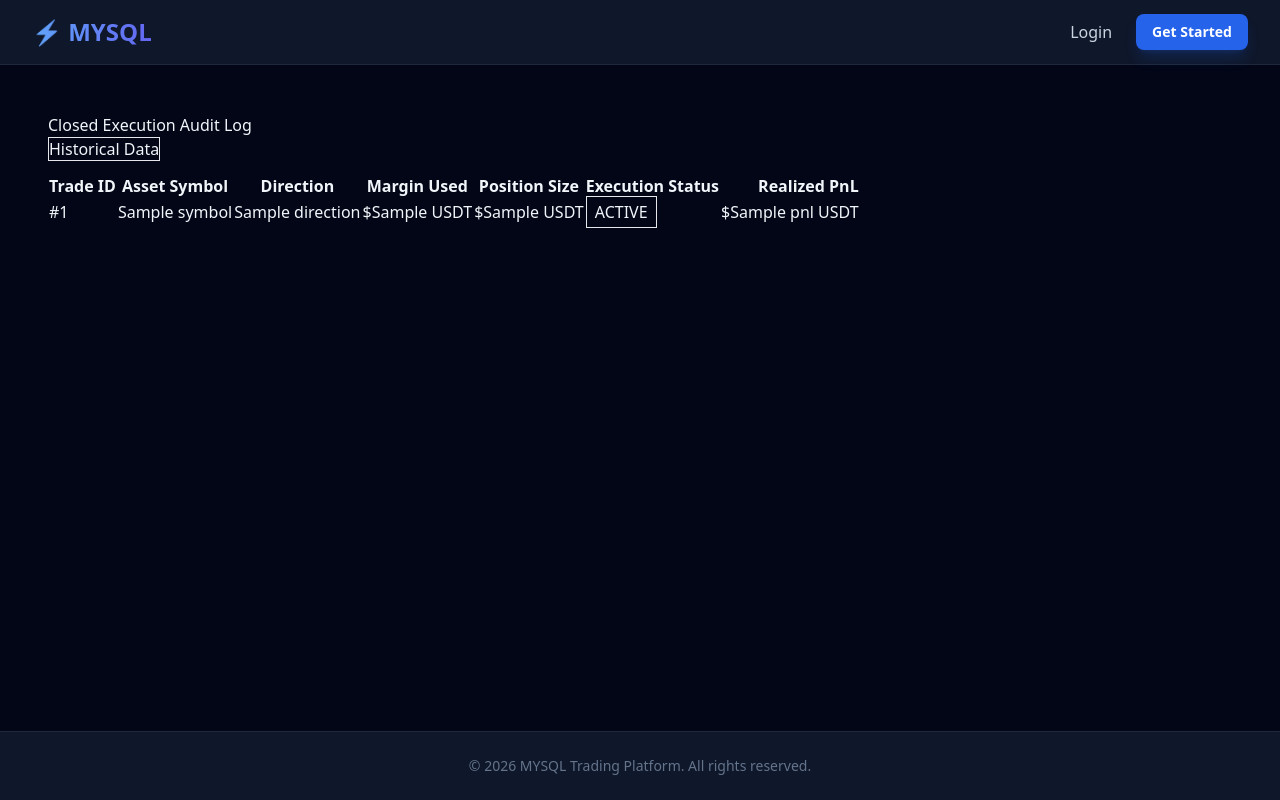
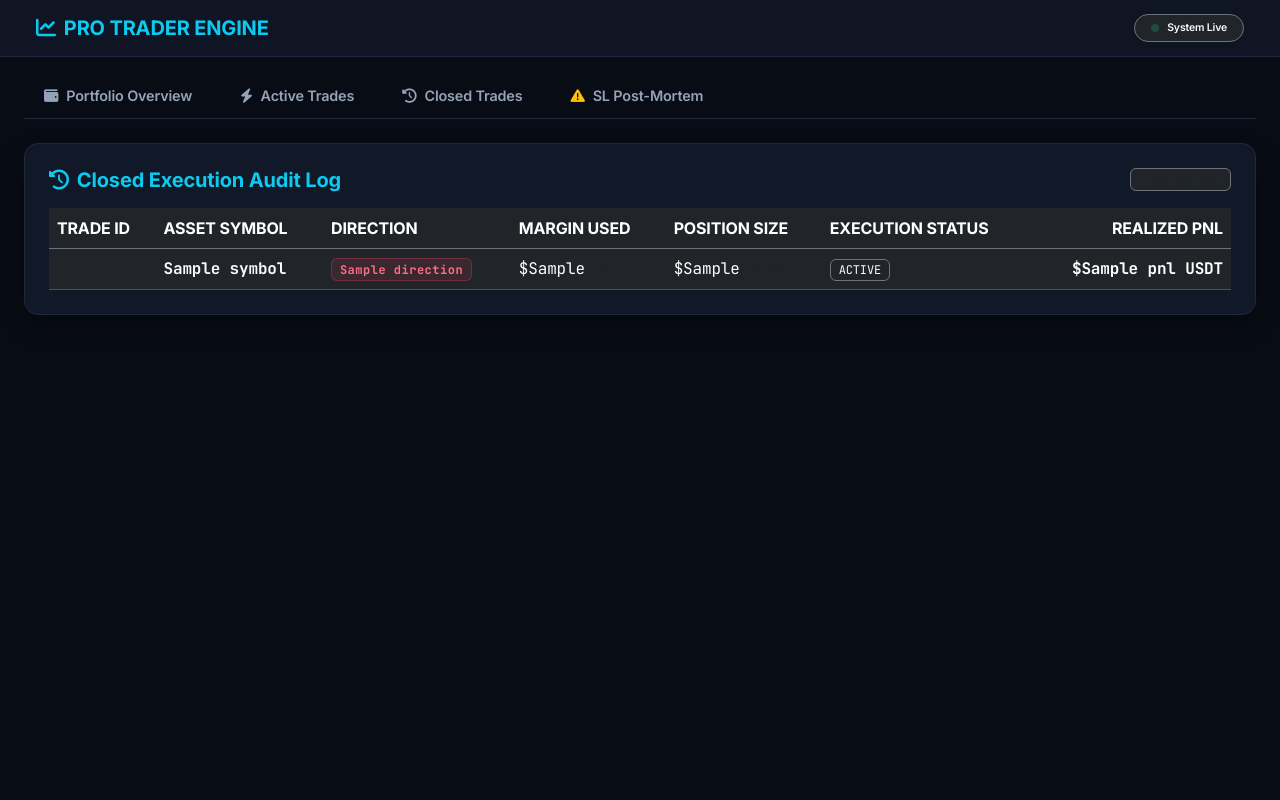
Before and after one commit to robo-bhai/hadi_n, a Flask app: template templates/closed_trades.html in a window 1280 px wide. Run offline with Flask 3, Linux system fonts and the light colour scheme; the template is opened without the code that fills it: most values are stand-ins (such as "Sample title", 1, 10 or a date in 2020); some libraries are stand-ins or nearby versions.

Commit message:
Add templates files

```diff
--- a/templates/base.html
+++ b/templates/base.html
@@ -3,43 +3,159 @@
 <head>
     <meta charset="UTF-8">
     <meta name="viewport" content="width=device-width, initial-scale=1.0">
-    <title>{% block title %}Mysql Trading Platform{% endblock %}</title>
-    <!-- Tailwind CSS CDN for Modern Professional Styling -->
-    <script src="https://cdn.tailwindcss.com"></script>
+    <title>Institutional Crypto Trading & Analytics Engine</title>
+    <link href="https://cdn.jsdelivr.net/npm/bootstrap@5.3.2/dist/css/bootstrap.min.css" rel="stylesheet">
+    <link href="https://cdnjs.cloudflare.com/ajax/libs/font-awesome/6.4.2/css/all.min.css" rel="stylesheet">
+    <link href="https://fonts.googleapis.com/css2?family=Inter:wght@300;400;500;600;700;800&family=JetBrains+Mono:wght@400;500;700&display=swap" rel="stylesheet">
+    <script src="https://cdn.plot.ly/plotly-2.27.0.min.js"></script>
+
+    <style>
+        :root {
+            --bg-main: #080c14;
+            --bg-card: #111827;
+            --bg-card-hover: #1f293d;
+            --border-color: #1e293b;
+            --accent-cyan: #38bdf8;
+            --accent-green: #10b981;
+            --accent-red: #f43f5e;
+            --accent-warning: #f59e0b;
+            --text-primary: #f8fafc;
+            --text-muted: #94a3b8;
+        }
+
+        body {
+            background-color: var(--bg-main);
+            color: var(--text-primary);
+            font-family: 'Inter', system-ui, -apple-system, sans-serif;
+            letter-spacing: -0.01em;
+            min-height: 100vh;
+        }
+
+        .mono-font {
+            font-family: 'JetBrains Mono', monospace;
+        }
+
+        /* Navbar & Navigation */
+        .navbar-custom {
+            background: rgba(17, 24, 39, 0.85);
+            backdrop-filter: blur(12px);
+            border-bottom: 1px solid var(--border-color);
+        }
+
+        .nav-tabs-custom {
+            border-bottom: 1px solid var(--border-color);
+            gap: 0.5rem;
+        }
+
+        .nav-tabs-custom .nav-link {
+            color: var(--text-muted);
+            font-weight: 600;
+            font-size: 0.9rem;
+            border: none;
+            border-radius: 8px 8px 0 0;
+            padding: 12px 20px;
+            transition: all 0.25s ease;
+            background: transparent;
+        }
+
+        .nav-tabs-custom .nav-link:hover {
+            color: var(--accent-cyan);
+            background: rgba(56, 189, 248, 0.05);
+        }
+
+        .nav-tabs-custom .nav-link.active {
+            color: var(--accent-cyan);
+            background: var(--bg-card);
+            border-bottom: 3px solid var(--accent-cyan);
+            box-shadow: 0 -4px 12px rgba(56, 189, 248, 0.15);
+        }
+
+        /* Cards & Containers */
+        .card-custom {
+            background-color: var(--bg-card);
+            border: 1px solid var(--border-color);
+            border-radius: 14px;
+            box-shadow: 0 10px 25px -5px rgba(0, 0, 0, 0.5);
+            transition: border-color 0.2s ease, transform 0.2s ease;
+        }
+
+        .card-custom:hover {
+            border-color: #334155;
+        }
+
+        /* Badges & Metrics */
+        .badge-long {
+            background: rgba(16, 185, 129, 0.12);
+            color: #34d399;
+            border: 1px solid rgba(16, 185, 129, 0.3);
+            font-weight: 700;
+            letter-spacing: 0.5px;
+        }
+
+        .badge-short {
+            background: rgba(244, 63, 94, 0.12);
+            color: #fb7185;
+            border: 1px solid rgba(244, 63, 94, 0.3);
+            font-weight: 700;
+            letter-spacing: 0.5px;
+        }
+
+        .pnl-positive { color: #34d399; font-weight: 700; }
+        .pnl-negative { color: #fb7185; font-weight: 700; }
+
+        /* Custom Scrollbar */
+        ::-webkit-scrollbar { width: 6px; height: 6px; }
+        ::-webkit-scrollbar-track { background: var(--bg-main); }
+        ::-webkit-scrollbar-thumb { background: #334155; border-radius: 3px; }
+        ::-webkit-scrollbar-thumb:hover { background: #475569; }
+    </style>
 </head>
-<body class="bg-slate-950 text-slate-100 min-h-screen flex flex-col font-sans">
+<body>
 
-    <!-- Navigation Bar -->
-    <nav class="bg-slate-900 border-b border-slate-800 sticky top-0 z-50">
-        <div class="max-w-7xl mx-auto px-4 sm:px-6 lg:px-8">
-            <div class="flex justify-between h-16">
-                <div class="flex items-center space-x-3">
-                    <span class="text-2xl font-black bg-gradient-to-r from-blue-400 to-indigo-500 bg-clip-text text-transparent">
-                        ⚡ MYSQL
-                    </span>
-                </div>
-                <div class="hidden md:flex items-center space-x-6">
-                    {% if session.get('user_id') %}
-                        <a href="/dashboard" class="text-slate-300 hover:text-blue-400 transition font-medium">Dashboard</a>
-                        <a href="/profile" class="text-slate-300 hover:text-blue-400 transition font-medium">Profile & NTFY</a>
-                        <a href="/logout" class="bg-rose-600/20 text-rose-400 border border-rose-500/30 px-4 py-2 rounded-lg hover:bg-rose-600/30 transition text-sm font-semibold">Logout</a>
-                    {% else %}
-                        <a href="/login" class="text-slate-300 hover:text-blue-400 transition font-medium">Login</a>
-                        <a href="/signup" class="bg-blue-600 text-white px-4 py-2 rounded-lg hover:bg-blue-500 transition text-sm font-semibold shadow-lg shadow-blue-600/20">Get Started</a>
-                    {% endif %}
-                </div>
+    <nav class="navbar navbar-dark navbar-custom sticky-top px-3 px-lg-4 py-2.5">
+        <div class="container-fluid d-flex justify-content-between align-items-center">
+            <a class="navbar-brand d-flex align-items-center gap-2 fw-bold fs-5 text-info" href="/">
+                <i class="fa-solid fa-chart-line text-cyan"></i>
+                <span class="tracking-wider">PRO TRADER ENGINE</span>
+            </a>
+            <div class="d-flex align-items-center gap-2">
+                <span class="badge bg-dark border border-secondary text-light px-3 py-2 rounded-pill d-flex align-items-center gap-2 shadow-sm">
+                    <span class="spinner-grow spinner-grow-sm text-success" role="status" style="width: 8px; height: 8px;"></span>
+                    <span class="small fw-semibold">System Live</span>
+                </span>
             </div>
         </div>
     </nav>
 
-    <!-- Main Content Area -->
-    <main class="flex-grow max-w-7xl w-full mx-auto px-4 sm:px-6 lg:px-8 py-8">
+    <div class="container-fluid px-3 px-lg-4 mt-3">
+        <ul class="nav nav-tabs nav-tabs-custom">
+            <li class="nav-item">
+                <a class="nav-link {% if request.path == '/' or request.path == '/portfolio' %}active{% endif %}" href="/portfolio">
+                    <i class="fa-solid fa-wallet me-2"></i>Portfolio Overview
+                </a>
+            </li>
+            <li class="nav-item">
+                <a class="nav-link {% if request.path == '/active' %}active{% endif %}" href="/active">
+                    <i class="fa-solid fa-bolt me-2"></i>Active Trades
+                </a>
+            </li>
+            <li class="nav-item">
+                <a class="nav-link {% if request.path == '/closed' %}active{% endif %}" href="/closed">
+                    <i class="fa-solid fa-clock-rotate-left me-2"></i>Closed Trades
+                </a>
+            </li>
+            <li class="nav-item">
+                <a class="nav-link {% if request.path == '/sl-analysis' %}active{% endif %}" href="/sl-analysis">
+                    <i class="fa-solid fa-triangle-exclamation me-2 text-warning"></i>SL Post-Mortem
+                </a>
+            </li>
+        </ul>
+    </div>
+
+    <div class="container-fluid px-3 px-lg-4 py-4">
         {% block content %}{% endblock %}
-    </main>
+    </div>
 
-    <!-- Footer -->
-    <footer class="bg-slate-900 border-t border-slate-800 py-6 text-center text-sm text-slate-500">
-        &copy; 2026 MYSQL Trading Platform. All rights reserved.
-    </footer>
+    <script src="https://cdn.jsdelivr.net/npm/bootstrap@5.3.2/dist/js/bootstrap.bundle.min.js"></script>
 </body>
 </html>
```
Also changed, not shown: templates/dashboard.html (deleted, +0 -85 lines), templates/login.html (deleted, +0 -33 lines), templates/profile.html (deleted, +0 -28 lines), templates/signup.html (deleted, +0 -37 lines).
